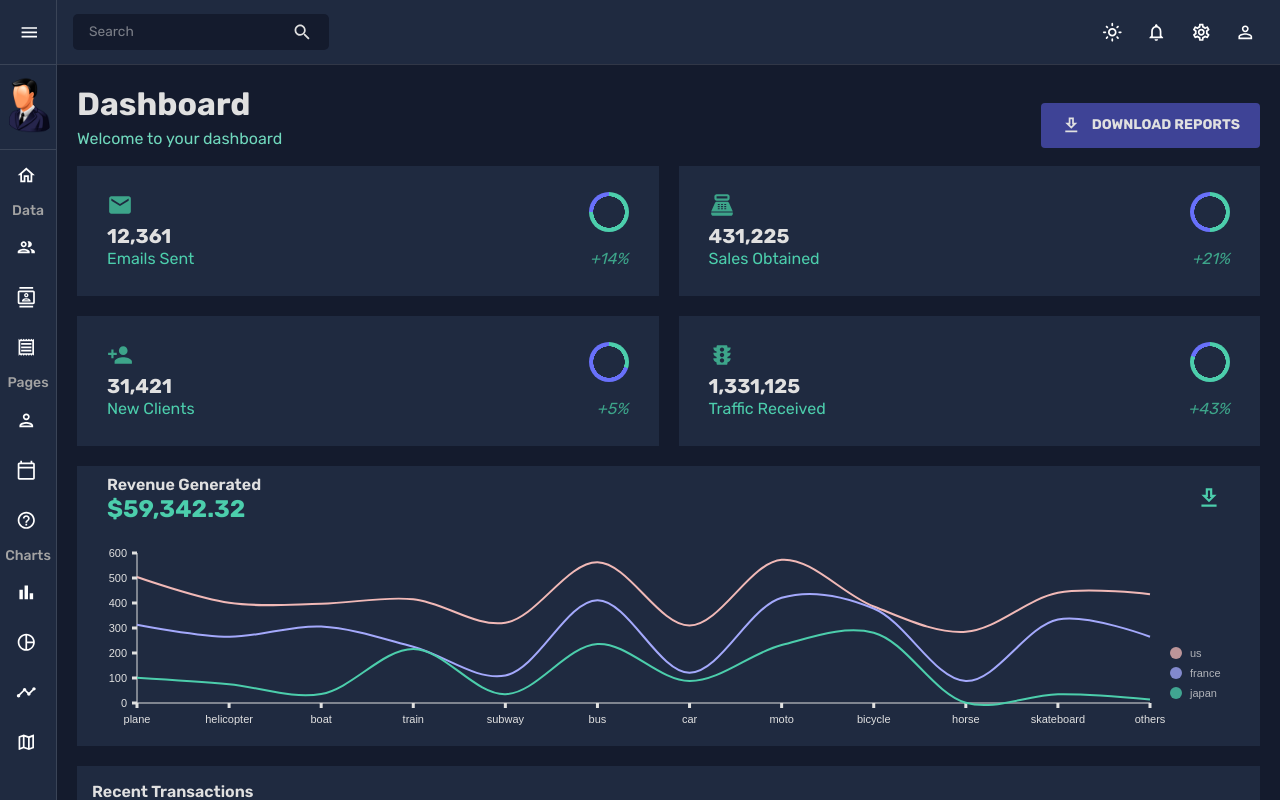
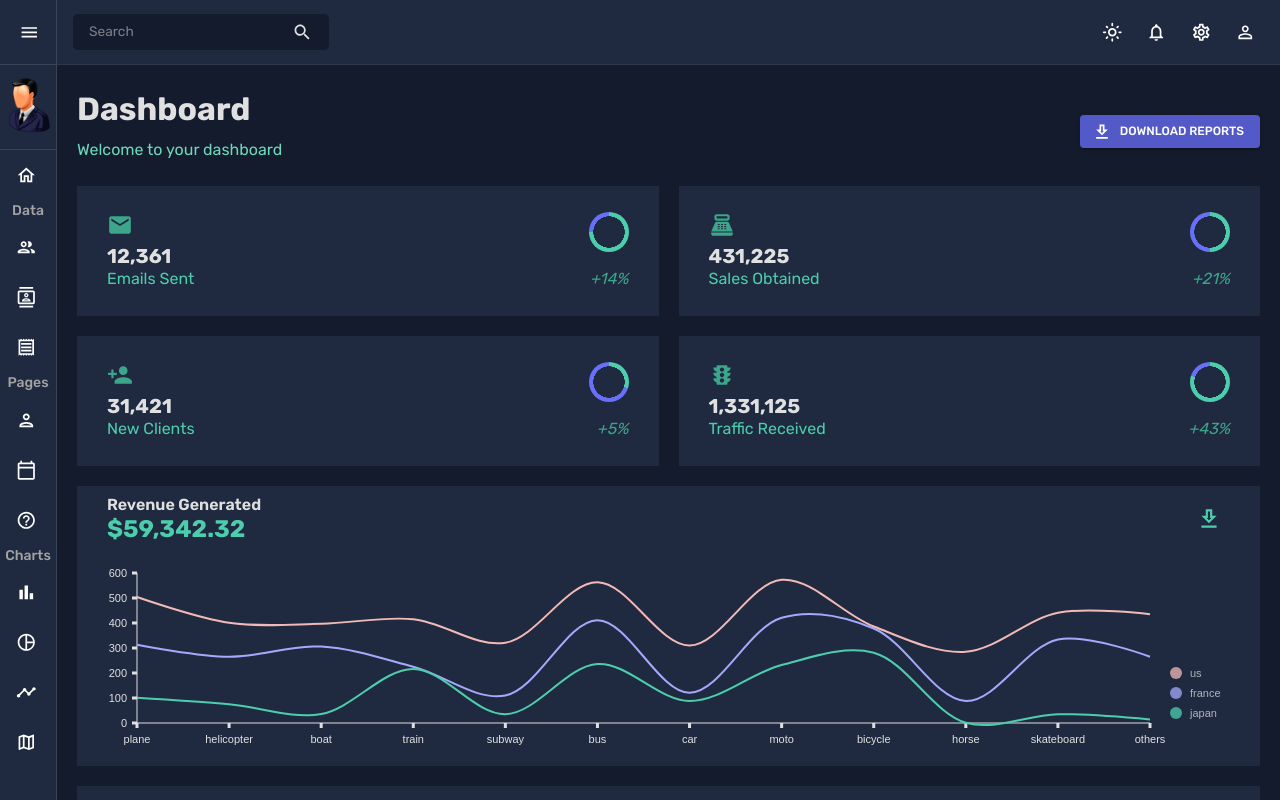
Before and after one commit to Amr-Elshabrawy-Dev/crud-operations, a React (Create React App) app: page / in a window 1280 px wide. Built offline with nearby package versions, Linux system fonts and the light colour scheme.

Commit message:
fix: :bug: Removed react-pro-sidebar dependency, updated Heading component,
Removed react-pro-sidebar dependency, updated Heading component, and made changes to Dashboard and index.css files

```diff
--- a/package.json
+++ b/package.json
@@ -25,7 +25,6 @@
     "formik": "^2.4.6",
     "react": "^18.3.1",
     "react-dom": "^18.3.1",
-    "react-pro-sidebar": "^1.1.0",
     "react-router-dom": "^6.27.0",
     "react-scripts": "5.0.1",
     "web-vitals": "^2.1.4",
--- a/src/components/common/Heading.jsx
+++ b/src/components/common/Heading.jsx
@@ -1,20 +1,29 @@
 import { Box, Typography, useTheme } from "@mui/material";
 import { tokens } from "../../theme";
 
-const Heading = ({ title, subtitle }) => {
+const Heading = ({ title, subtitle, textAlign="left" }) => {
   const theme = useTheme();
   const colors = tokens(theme.palette.mode);
   return (
-    <Box mb={2}>
+    <Box
+      sx={{
+        mb: 2,
+        textAlign,
+      }}
+    >
       <Typography
-        variant="h2"
         color={colors.grey[100]}
         fontWeight="bold"
-        sx={{ mb: "5px" }}
+        sx={{ mb: "5px", fontSize: { xs: 20, sm: 32 } }}
       >
         {title}
       </Typography>
-      <Typography variant="h5" color={colors.greenAccent[400]}>
+      <Typography
+        sx={{
+          fontSize: { xs: 12, sm: 16 },
+          color: colors.greenAccent[400],
+        }}
+      >
         {subtitle}
       </Typography>
     </Box>
--- a/src/index.css
+++ b/src/index.css
@@ -7,7 +7,7 @@
 html,body,#root,.app,.content {
   font-family: Rubik, sans-serif;
   width: 100%;
-  overflow: hidden;
+  overflow-x: hidden;
 }
 
 .app {
--- a/src/pages/Dashboard/index.jsx
+++ b/src/pages/Dashboard/index.jsx
@@ -1,4 +1,4 @@
-import { Box, Button, IconButton, Typography, useTheme } from "@mui/material";
+import { Box, Button, IconButton, Typography, useMediaQuery, useTheme } from "@mui/material";
 import { tokens } from "../../theme";
 import Heading from "../../components/common/Heading";
 // icons
@@ -19,21 +19,36 @@ import StatBox from "../../components/dashboardCompo/StatBox";
 const Dashboard = () => {
   const theme = useTheme();
   const colors = tokens(theme.palette.mode);
+const isNonMobile = useMediaQuery("(min-width:600px)");
   return (
     <Box m="20px">
-      <Box display="flex" justifyContent="space-between" alignItems="center">
-        <Heading title="Dashboard" subtitle="Welcome to your dashboard" />
+      <Box
+        sx={{
+          display: "flex",
+          flexDirection: { xs: "column", sm: "row" },
+          justifyContent: { xs: "center", sm: "space-between" },
+          alignItems: "center",
+          mb:1
+        }}
+      >
+        <Heading
+          title="Dashboard"
+          subtitle="Welcome to your dashboard"
+          textAlign={isNonMobile ? "left" : "center"}
+        />
         <Box>
           <Button
+            variant="contained"
+            startIcon={<DownloadOutlinedIcon />}
             sx={{
-              backgroundColor: colors.blueAccent[700],
-              color: colors.grey[100],
-              fontSize: "14px",
-              fontWeight: "bold",
-              padding: "10px 20px",
+              textWrap: "nowrap",
+              color: theme.palette.getContrastText(colors.blueAccent[600]),
+              backgroundColor: colors.blueAccent[600],
+              "&:hover": {
+                backgroundColor: colors.blueAccent[700],
+              },
             }}
           >
-            <DownloadOutlinedIcon sx={{ mr: "10px" }} />
             Download Reports
           </Button>
         </Box>
@@ -275,7 +290,7 @@ const Dashboard = () => {
         </Box>
         <Box
           sx={{
-            gridColumn: { xs: "span 12",md:"span 12", xl: "span 4" },
+            gridColumn: { xs: "span 12", md: "span 12", xl: "span 4" },
             gridRow: "span 2",
           }}
           backgroundColor={colors.primary[400]}
```
Also changed, not shown: 1 other file (tests, documents, lock files or other folders).
